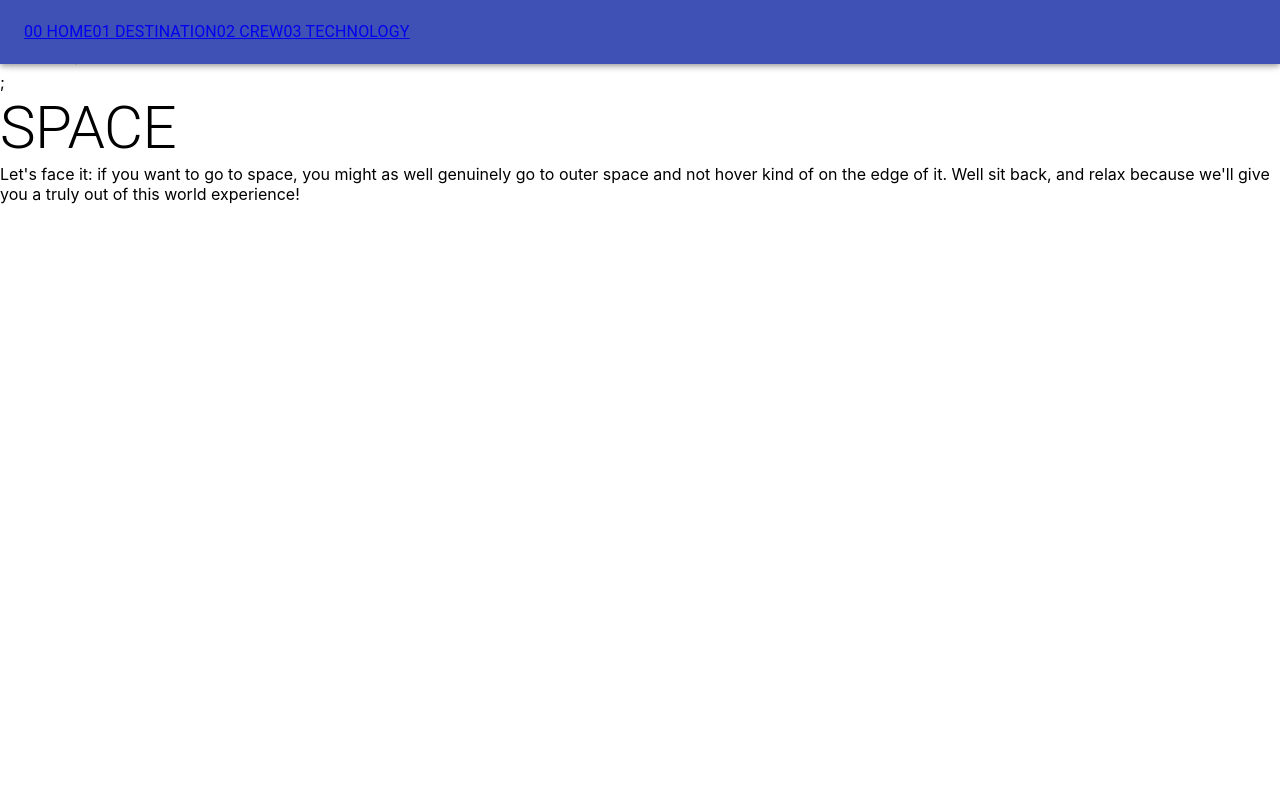
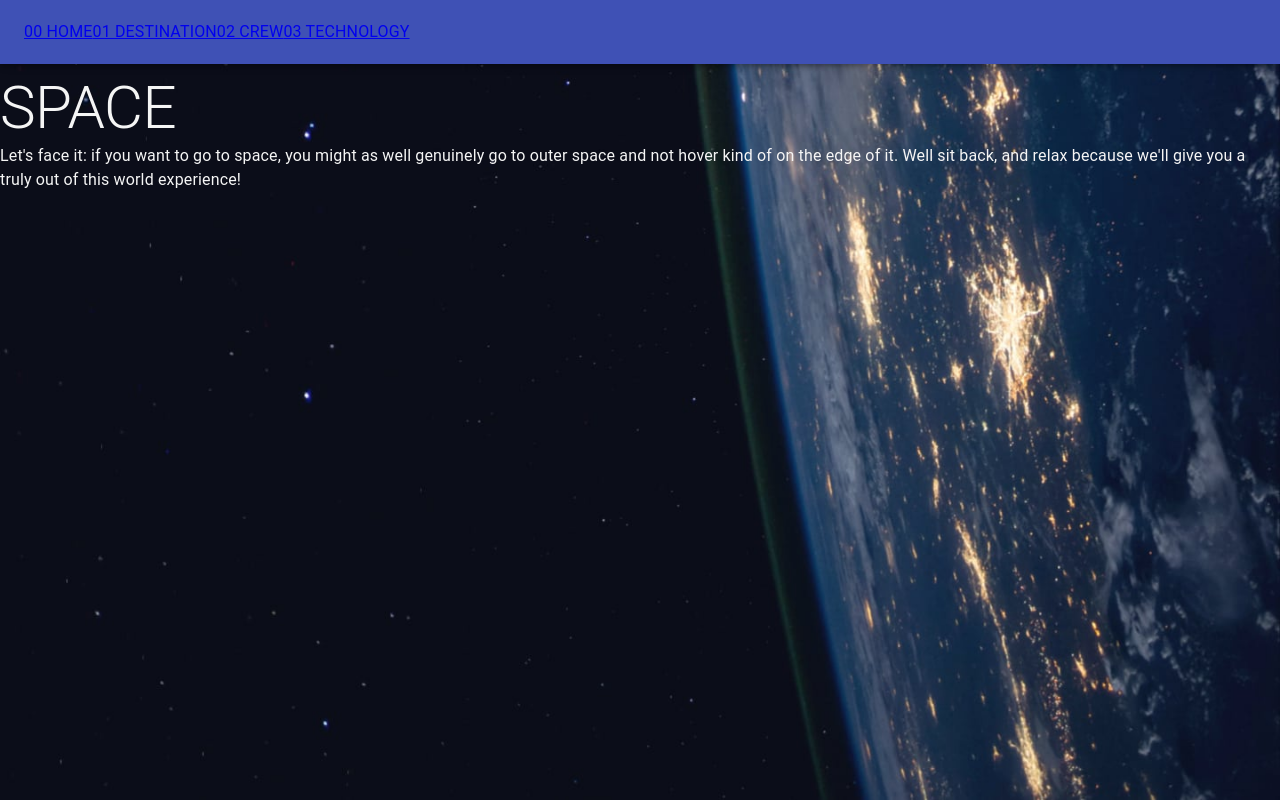
Before and after one commit to coderSathesBala/frontEndMentorsSpaceChallenge, a React (Create React App) app: page / in a window 1280 px wide. Built offline with nearby package versions, Linux system fonts and the light colour scheme.

Commit message:
AddBackgroundLandingPage

```diff
--- a/src/components/landingPage.js
+++ b/src/components/landingPage.js
@@ -1,13 +1,18 @@
 import React from 'react';
 import { Typography, Box} from '@material-ui/core'
+import Image from '../images/homeImages/background-home-desktop.jpg'
 
 function Landing() {
-
       return (
-        <Box>
-        <Typography variant="h2">SO, YOU WANT TO TRAVEL TO </Typography>;
+        <Box  style={{
+                        backgroundImage: `url(${Image})`,
+                        backgroundSize: "cover",
+                        height: "100vh",
+                        color: "#f5f5f5"
+        }}>
+        <Typography variant="h2">SO, YOU WANT TO TRAVEL TO </Typography>
         <Typography variant="h2">SPACE</Typography>
-        <Typography variant="p">Let's face it: if you want to go to space, you might as well genuinely go to outer space and not hover kind of on the edge of it. Well sit back,
+        <Typography>Let's face it: if you want to go to space, you might as well genuinely go to outer space and not hover kind of on the edge of it. Well sit back,
           and relax because we'll give you a truly out of this world experience!
         </Typography>
       </Box>
```
